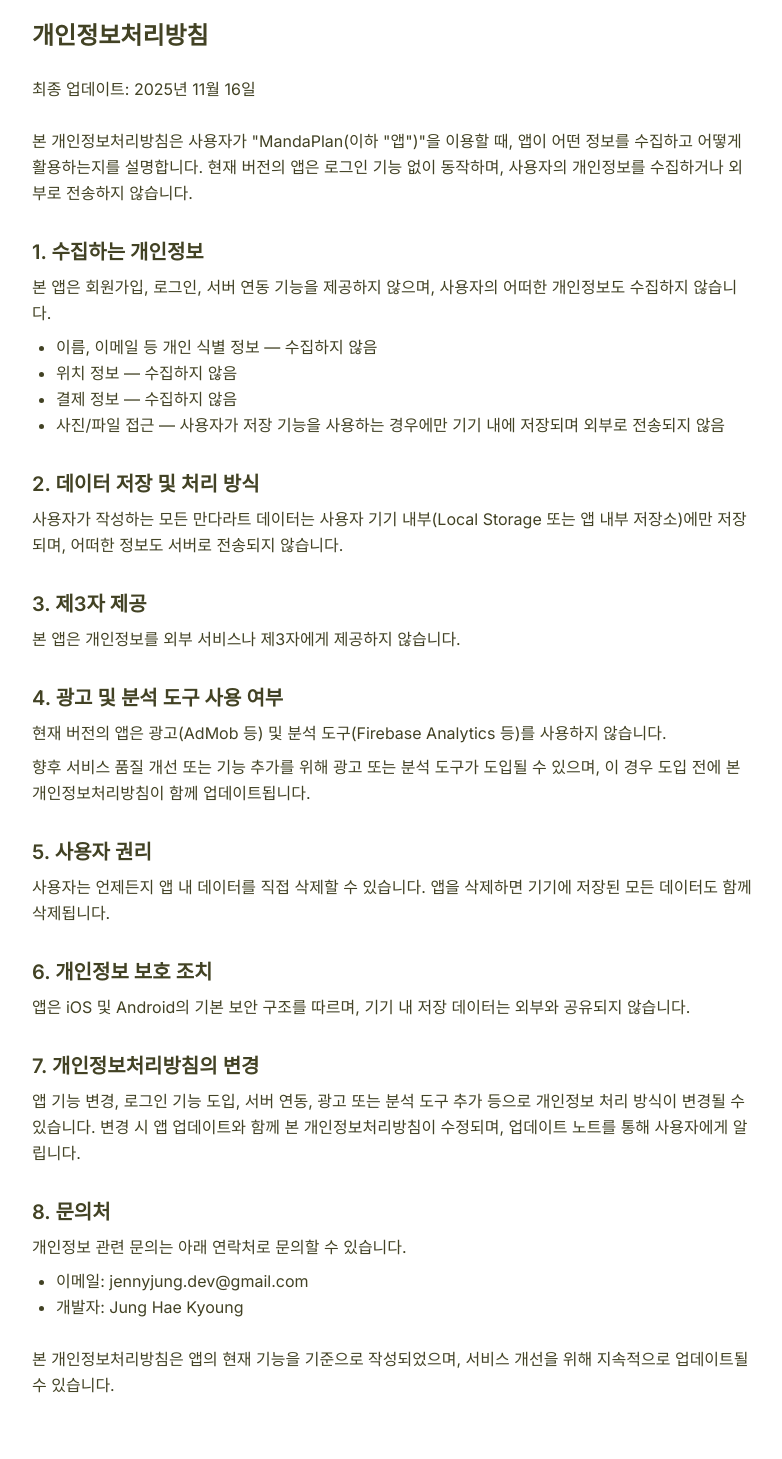
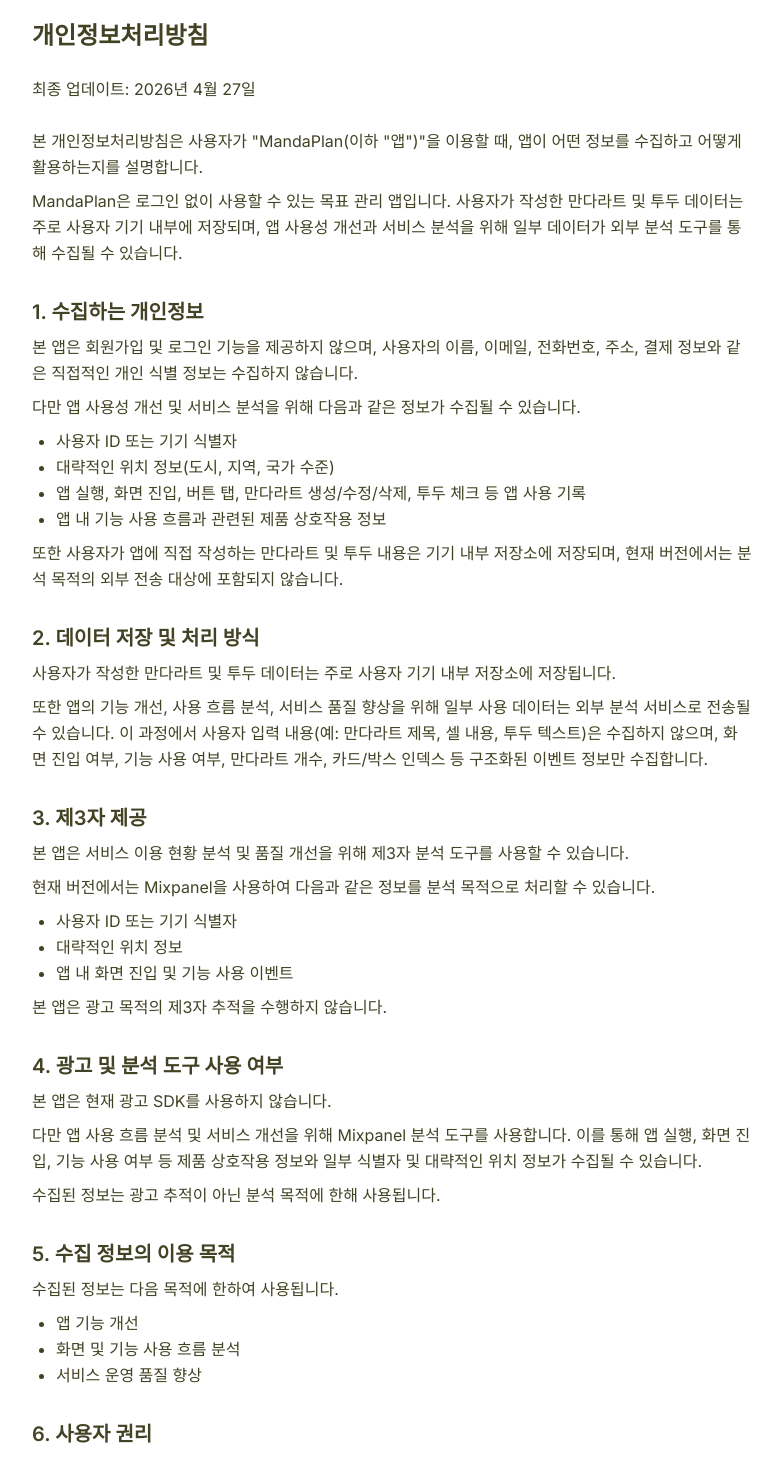
Before and after one commit to ginsum-dev/mandarats-todo, a Next.js app: page /privacy in a window 1280 px wide. Shown: the part 60-1519 px from the top of the page, without its empty margins (248-1030 px from the left). Built offline with nearby package versions, Linux system fonts and the light colour scheme; no server answers.

Commit message:
fix: 개인정보방침 업데이트(2026.04.27)

```diff
--- a/app/privacy/page.tsx
+++ b/app/privacy/page.tsx
@@ -3,75 +3,122 @@ export default function PrivacyPolicyPage() {
     <main className="mx-auto max-w-3xl px-6 py-20 leading-relaxed">
       <h1 className="text-2xl font-bold mb-6">개인정보처리방침</h1>
 
-      <p>최종 업데이트: 2025년 11월 16일</p>
+      <p>최종 업데이트: 2026년 4월 27일</p>
       <br />
 
       <p>
         본 개인정보처리방침은 사용자가 &quot;MandaPlan(이하
         &quot;앱&quot;)&quot;을 이용할 때, 앱이 어떤 정보를 수집하고 어떻게
-        활용하는지를 설명합니다. 현재 버전의 앱은 로그인 기능 없이 동작하며,
-        사용자의 개인정보를 수집하거나 외부로 전송하지 않습니다.
+        활용하는지를 설명합니다.
+      </p>
+      <p className="mt-2">
+        MandaPlan은 로그인 없이 사용할 수 있는 목표 관리 앱입니다. 사용자가
+        작성한 만다라트 및 투두 데이터는 주로 사용자 기기 내부에 저장되며, 앱
+        사용성 개선과 서비스 분석을 위해 일부 데이터가 외부 분석 도구를 통해
+        수집될 수 있습니다.
       </p>
 
       <h2 className="text-xl font-semibold mt-8 mb-2">1. 수집하는 개인정보</h2>
       <p>
-        본 앱은 회원가입, 로그인, 서버 연동 기능을 제공하지 않으며, 사용자의
-        어떠한 개인정보도 수집하지 않습니다.
+        본 앱은 회원가입 및 로그인 기능을 제공하지 않으며, 사용자의 이름,
+        이메일, 전화번호, 주소, 결제 정보와 같은 직접적인 개인 식별 정보는
+        수집하지 않습니다.
+        <p className="mt-2">
+          다만 앱 사용성 개선 및 서비스 분석을 위해 다음과 같은 정보가 수집될 수
+          있습니다.
+        </p>
       </p>
       <ul className="list-disc ml-6 mt-2">
-        <li>이름, 이메일 등 개인 식별 정보 — 수집하지 않음</li>
-        <li>위치 정보 — 수집하지 않음</li>
-        <li>결제 정보 — 수집하지 않음</li>
+        <li>사용자 ID 또는 기기 식별자</li>
+        <li>대략적인 위치 정보(도시, 지역, 국가 수준)</li>
         <li>
-          사진/파일 접근 — 사용자가 저장 기능을 사용하는 경우에만 기기 내에
-          저장되며 외부로 전송되지 않음
+          앱 실행, 화면 진입, 버튼 탭, 만다라트 생성/수정/삭제, 투두 체크 등 앱
+          사용 기록
         </li>
+        <li>앱 내 기능 사용 흐름과 관련된 제품 상호작용 정보</li>
       </ul>
+      <p className="mt-2">
+        또한 사용자가 앱에 직접 작성하는 만다라트 및 투두 내용은 기기 내부
+        저장소에 저장되며, 현재 버전에서는 분석 목적의 외부 전송 대상에 포함되지
+        않습니다.
+      </p>
 
       <h2 className="text-xl font-semibold mt-8 mb-2">
         2. 데이터 저장 및 처리 방식
       </h2>
       <p>
-        사용자가 작성하는 모든 만다라트 데이터는 사용자 기기 내부(Local Storage
-        또는 앱 내부 저장소)에만 저장되며, 어떠한 정보도 서버로 전송되지
-        않습니다.
+        사용자가 작성한 만다라트 및 투두 데이터는 주로 사용자 기기 내부 저장소에
+        저장됩니다.
+      </p>
+      <p className="mt-2">
+        또한 앱의 기능 개선, 사용 흐름 분석, 서비스 품질 향상을 위해 일부 사용
+        데이터는 외부 분석 서비스로 전송될 수 있습니다. 이 과정에서 사용자 입력
+        내용(예: 만다라트 제목, 셀 내용, 투두 텍스트)은 수집하지 않으며, 화면
+        진입 여부, 기능 사용 여부, 만다라트 개수, 카드/박스 인덱스 등 구조화된
+        이벤트 정보만 수집합니다.
       </p>
 
       <h2 className="text-xl font-semibold mt-8 mb-2">3. 제3자 제공</h2>
-      <p>본 앱은 개인정보를 외부 서비스나 제3자에게 제공하지 않습니다.</p>
-
+      <p>
+        본 앱은 서비스 이용 현황 분석 및 품질 개선을 위해 제3자 분석 도구를
+        사용할 수 있습니다.
+      </p>
+      <p className="mt-2">
+        현재 버전에서는 Mixpanel을 사용하여 다음과 같은 정보를 분석 목적으로
+        처리할 수 있습니다.
+      </p>
+      <ul className="list-disc ml-6 mt-2">
+        <li>사용자 ID 또는 기기 식별자</li>
+        <li>대략적인 위치 정보</li>
+        <li>앱 내 화면 진입 및 기능 사용 이벤트</li>
+      </ul>
+      <p className="mt-2">
+        본 앱은 광고 목적의 제3자 추적을 수행하지 않습니다.
+      </p>
       <h2 className="text-xl font-semibold mt-8 mb-2">
         4. 광고 및 분석 도구 사용 여부
       </h2>
-      <p>
-        현재 버전의 앱은 광고(AdMob 등) 및 분석 도구(Firebase Analytics 등)를
-        사용하지 않습니다.
+      <p className="mt-2">본 앱은 현재 광고 SDK를 사용하지 않습니다.</p>
+      <p className="mt-2">
+        다만 앱 사용 흐름 분석 및 서비스 개선을 위해 Mixpanel 분석 도구를
+        사용합니다. 이를 통해 앱 실행, 화면 진입, 기능 사용 여부 등 제품
+        상호작용 정보와 일부 식별자 및 대략적인 위치 정보가 수집될 수 있습니다.
       </p>
       <p className="mt-2">
-        향후 서비스 품질 개선 또는 기능 추가를 위해 광고 또는 분석 도구가 도입될
-        수 있으며, 이 경우 도입 전에 본 개인정보처리방침이 함께 업데이트됩니다.
+        수집된 정보는 광고 추적이 아닌 분석 목적에 한해 사용됩니다.
       </p>
 
-      <h2 className="text-xl font-semibold mt-8 mb-2">5. 사용자 권리</h2>
+      <h2 className="text-xl font-semibold mt-8 mb-2">
+        5. 수집 정보의 이용 목적
+      </h2>
+      <p>수집된 정보는 다음 목적에 한하여 사용됩니다.</p>
+      <ul className="list-disc ml-6 mt-2">
+        <li>앱 기능 개선</li>
+        <li>화면 및 기능 사용 흐름 분석</li>
+        <li>서비스 운영 품질 향상</li>
+      </ul>
+
+      <h2 className="text-xl font-semibold mt-8 mb-2">6. 사용자 권리</h2>
       <p>
-        사용자는 언제든지 앱 내 데이터를 직접 삭제할 수 있습니다. 앱을 삭제하면
-        기기에 저장된 모든 데이터도 함께 삭제됩니다.
+        사용자는 앱 내 데이터를 직접 수정하거나 삭제할 수 있습니다. 앱을
+        삭제하면 기기에 저장된 로컬 데이터도 함께 삭제됩니다. 또한 분석 데이터
+        수집과 관련한 문의는 아래 문의처를 통해 요청할 수 있습니다.
       </p>
 
-      <h2 className="text-xl font-semibold mt-8 mb-2">6. 개인정보 보호 조치</h2>
+      <h2 className="text-xl font-semibold mt-8 mb-2">7. 개인정보 보호 조치</h2>
       <p>
         앱은 iOS 및 Android의 기본 보안 구조를 따르며, 기기 내 저장 데이터는
-        외부와 공유되지 않습니다.
+        사용자의 기기 환경에 따라 보호됩니다.
       </p>
 
       <h2 className="text-xl font-semibold mt-8 mb-2">
         7. 개인정보처리방침의 변경
       </h2>
       <p>
-        앱 기능 변경, 로그인 기능 도입, 서버 연동, 광고 또는 분석 도구 추가
+        앱 기능 변경, 로그인 기능 도입, 서버 연동, 광고 또는 분석 도구 변경
         등으로 개인정보 처리 방식이 변경될 수 있습니다. 변경 시 앱 업데이트와
-        함께 본 개인정보처리방침이 수정되며, 업데이트 노트를 통해 사용자에게
-        알립니다.
+        함께 본 개인정보처리방침이 수정되며, 필요한 경우 사용자에게 관련 내용을
+        안내합니다.
       </p>
 
       <h2 className="text-xl font-semibold mt-8 mb-2">8. 문의처</h2>
@@ -82,7 +129,7 @@ export default function PrivacyPolicyPage() {
       </ul>
 
       <br />
-      <p>
+      <p className="mt-2">
         본 개인정보처리방침은 앱의 현재 기능을 기준으로 작성되었으며, 서비스
         개선을 위해 지속적으로 업데이트될 수 있습니다.
       </p>
```
